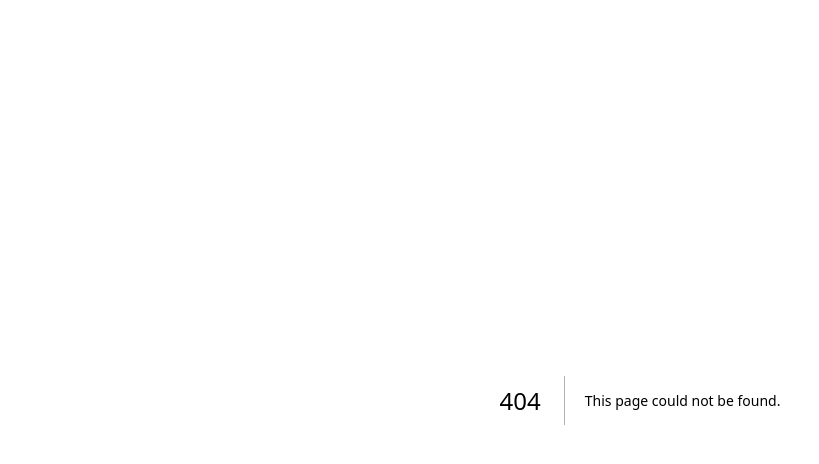
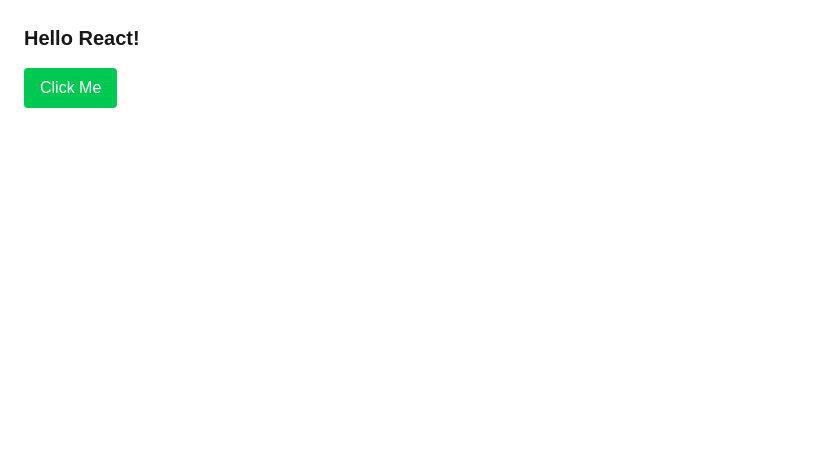
Before and after one commit to DenizShayan/next-todo, a Next.js app: page /hello in a window 1280 px wide. Before the commit this address had no page. Shown: the top 464 px of the page, without its empty margins (0-819 px from the left). Built offline with nearby package versions, Linux system fonts and the light colour scheme.

Commit message:
Create page.tsx

```diff
--- /dev/null
+++ b/src/app/hello/page.tsx
@@ -0,0 +1,18 @@
+"use client";
+import { useState } from "react";
+
+export default function HelloReact() {
+    const [message, setMessage] = useState("Hello React!");
+
+    return (
+        <div className="p-6">
+            <h1 className="text-xl font-bold mb-4">{message}</h1>
+            <button
+                onClick={() => setMessage("You clicked the button! 🎉")}
+                className="bg-green-500 text-white px-4 py-2 rounded hover:bg-green-600"
+            >
+                Click Me
+            </button>
+        </div>
+    );
+}
```
